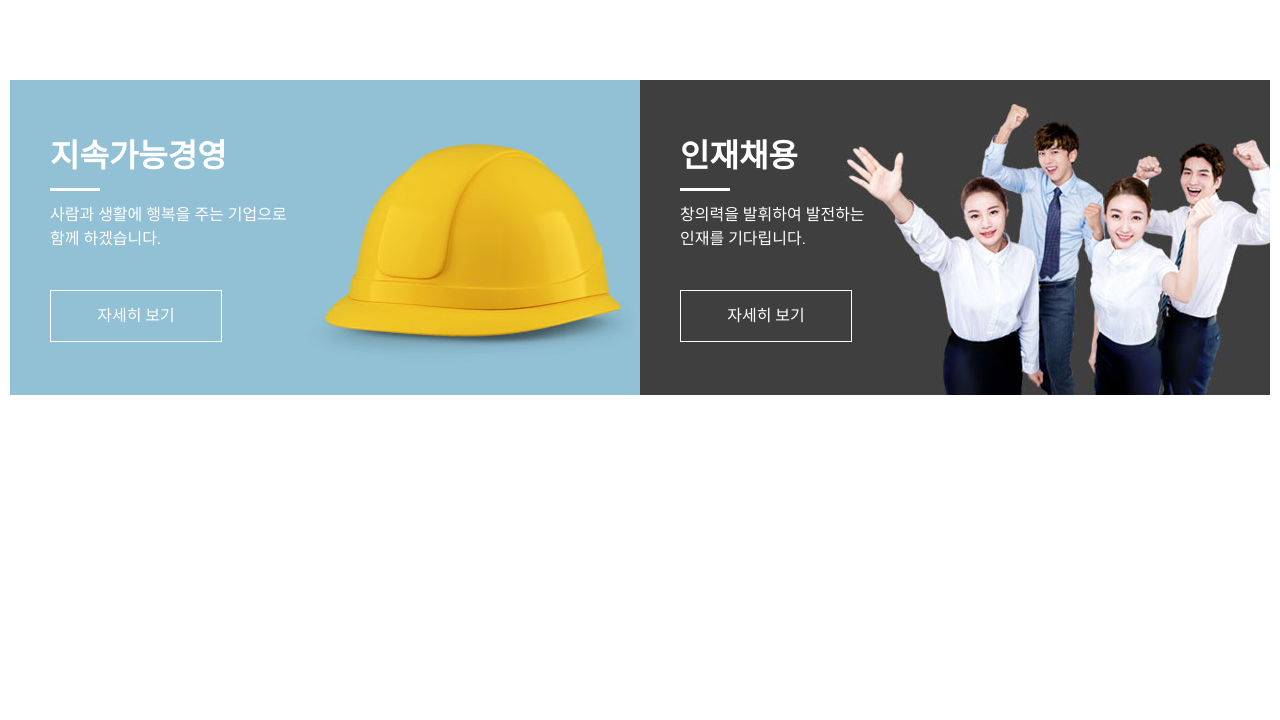
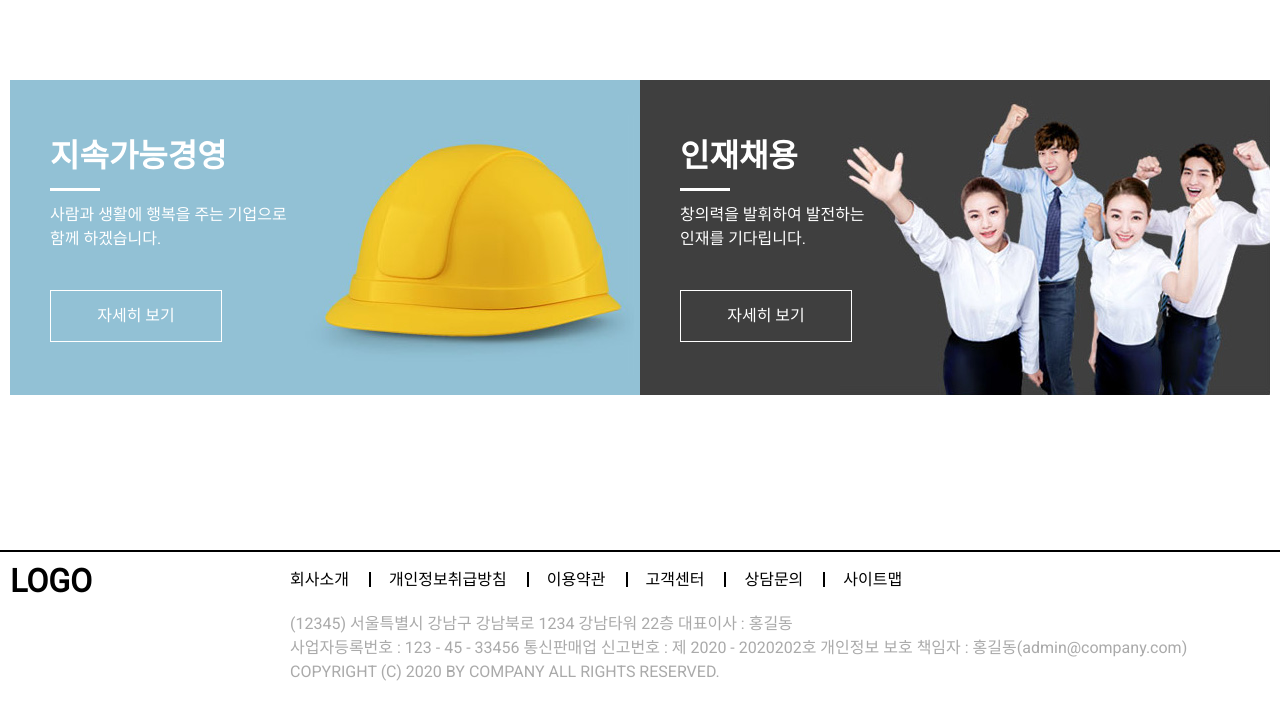
Before and after one commit to lyunhee97/web_pro01, a plain HTML site: page index.html in a window 1280 px wide. Shown: the part 3470-4190 px from the top of the page. Before the commit the page ends 4020 px from the top, so only its background shows below. Drawn offline with Linux system fonts and the light colour scheme.

Commit message:
20190304

```diff
--- a/css/style.css
+++ b/css/style.css
@@ -169,3 +169,15 @@ body{font-family: 'Roboto', sans-serif;}
 .content2 .btn{position: absolute; top: 160px; width: 170px; height: 50px; border: 1px solid rgba(255,255,255,1); text-align: center; line-height: 50px;}
 .content2 .btn:hover{background: rgba(255,255,255,0.3);}
 .content2 .btn a{color: #fff;}
+
+#footer_wrap{border-top: 2px solid #000; height: 200px;}
+#footer_wrap .footer{width: 1260px; margin: 0 auto; padding-top: 10px;}
+#footer_wrap .footer>div{float: left;}
+#footer_wrap .footer>div.logo{width: 260px; font-size: 2em; font-weight: bold}
+#footer_wrap .footer>div.copy{width: 1000px;}
+#footer_wrap .footer>div.copy ul{margin-bottom: 15px;}
+#footer_wrap .footer>div.copy li{position: relative; float: left;}
+#footer_wrap .footer>div.copy li:after{content: ""; display: block; position: absolute; width: 2px; height: 15px; background: #000; top: 10px;left: 0;}
+#footer_wrap .footer>div.copy li:nth-child(1):after{content: ""; display: none;}
+#footer_wrap .footer>div.copy a{display: block; line-height: 25px; padding: 5px 20px;}
+#footer_wrap .footer>div.copy address{font-style: normal; padding-left: 20px; line-height: 1.5em; color:#aaa;}
--- a/index.html
+++ b/index.html
@@ -264,7 +264,23 @@
 	</content>
 
 	<footer id="footer_wrap">
-
+		<div class="footer clearfix">
+			<div class="logo">LOGO</div>
+			<div class="copy">
+				<ul class="clearfix">
+					<li><a href="">회사소개</a></li>
+					<li><a href="">개인정보취급방침</a></li>
+					<li><a href="">이용약관</a></li>
+					<li><a href="">고객센터</a></li>
+					<li><a href="">상담문의</a></li>
+					<li><a href="">사이트맵</a></li>
+				</ul>
+				<address class="copy_wrap">
+					(12345) 서울특별시 강남구 강남북로 1234 강남타워 22층 대표이사 : 홍길동<br>
+					사업자등록번호 : 123 - 45 - 33456 통신판매업 신고번호 : 제 2020 - 2020202호 개인정보 보호 책임자 : 홍길동(admin@company.com)<br> COPYRIGHT (C) 2020 BY COMPANY ALL RIGHTS RESERVED.
+				</address>
+			</div>
+		</div>
 	</footer>
 </body>
 <script>
```
